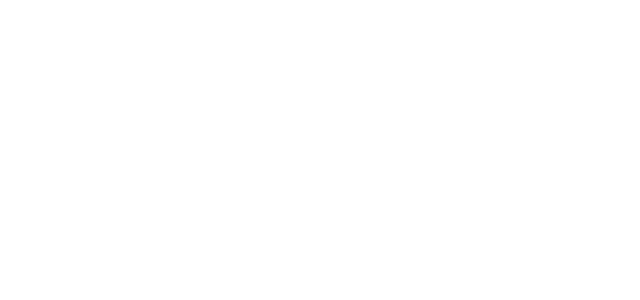
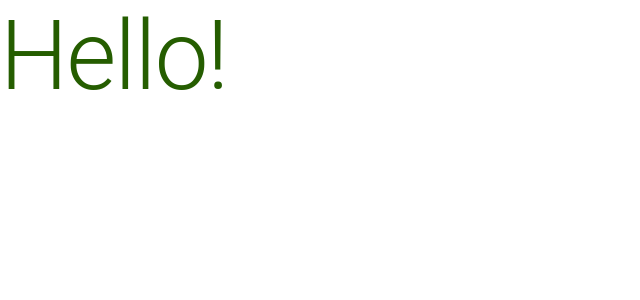
Before and after one commit to zliel/lingua-tile, a React (Create React App) app: page / in a window 1280 px wide. Shown: the top 300 px of the page, without its empty margins (0-640 px from the left). Built offline with nearby package versions, Linux system fonts and the light colour scheme.

Commit message:
Added Light and Dark themes

```diff
--- a/src/App.js
+++ b/src/App.js
@@ -1,10 +1,48 @@
 import './App.css';
+import {createTheme, CssBaseline, ThemeProvider, Typography} from "@mui/material";
+import {useState} from "react";
+
+const lightTheme = createTheme({
+  palette: {
+    primary: {
+      light: "#85bb5c",
+      main: "#558b2f",
+      dark: "#255d00"
+    },
+    secondary: {
+      light: "#ff77a8",
+      main: "#ed4079",
+      dark: "#b5004d"
+    },
+  }
+})
+
+const darkTheme = createTheme({
+  palette: {
+    primary: {
+      light: "#2f8b65",
+      // main: "#216b4a",
+      main: "#1ccc82",
+      dark: "#164f30"
+    },
+    secondary: {
+      light: "#9c0095",
+      main: "#F4ABC4",
+      dark: "#492679"
+    },
+    mode: "dark"
+  }
+})
 
 function App() {
+
+  const [theme, setTheme] = useState(lightTheme)
+
   return (
-    <div className="App">
-
-    </div>
+    <ThemeProvider theme={theme}>
+      <CssBaseline />
+      <Typography variant={"h1"} color={"primary.dark"}>Hello!</Typography>
+    </ThemeProvider>
   );
 }
 
```
